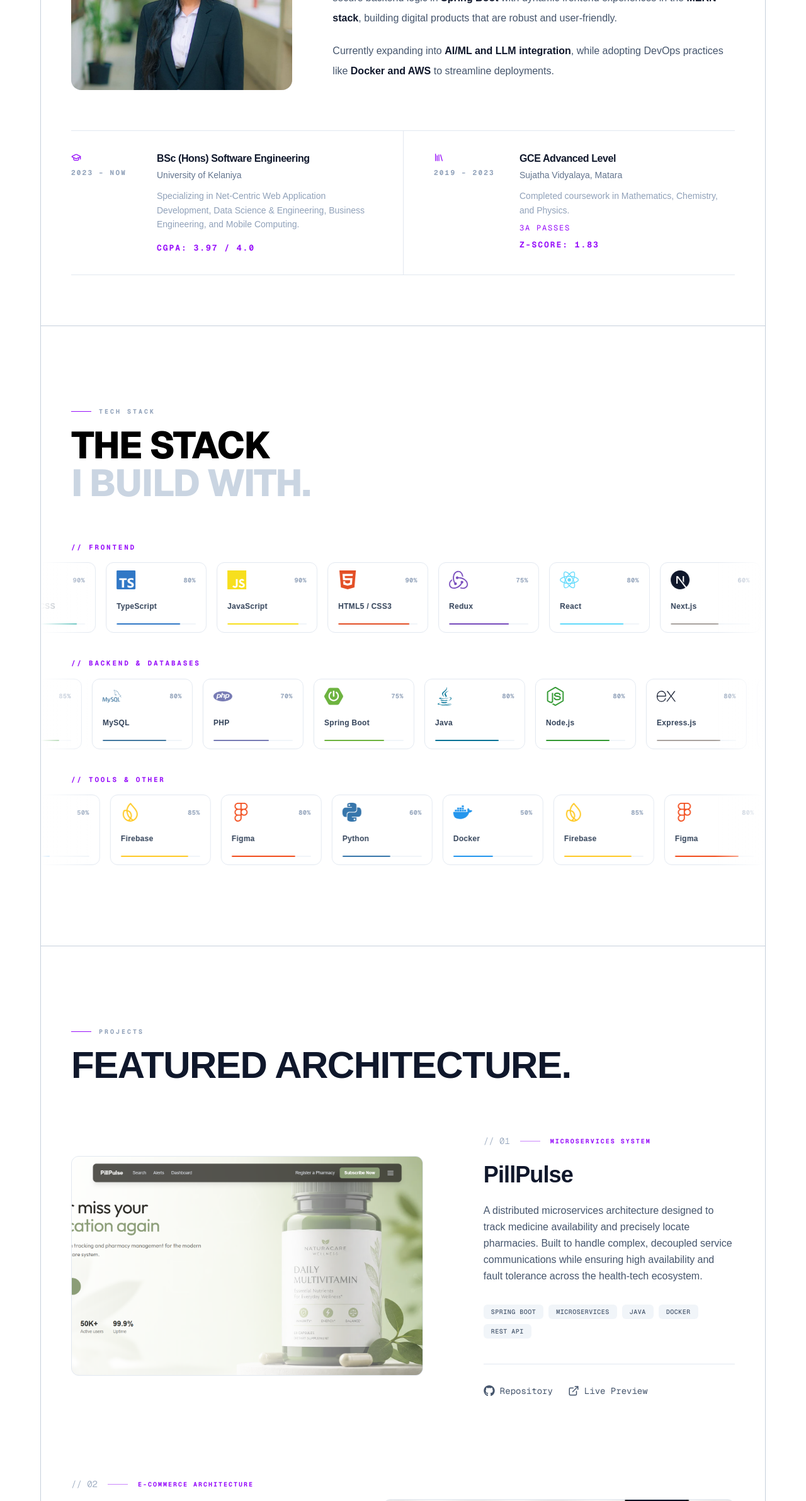
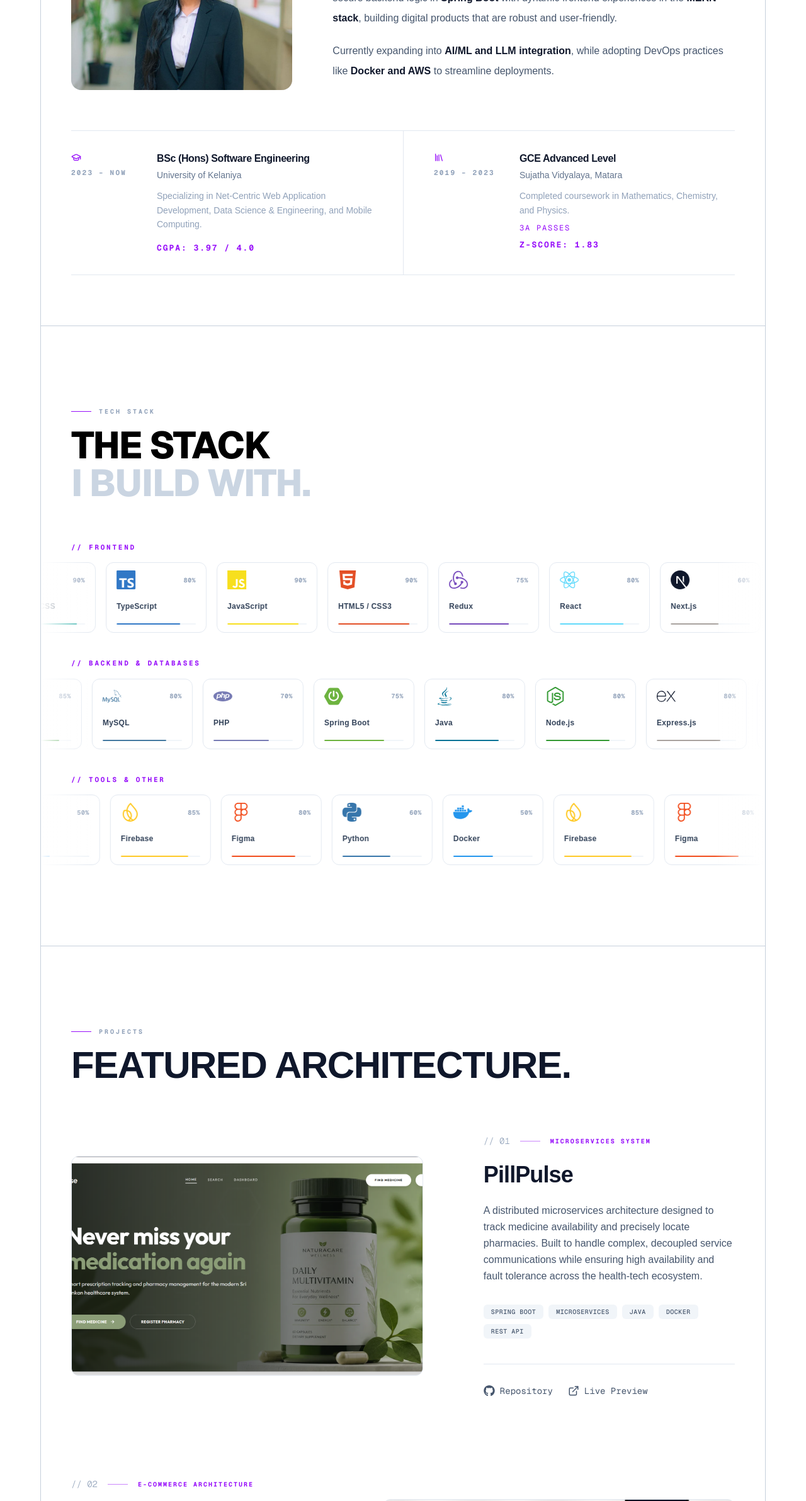
Before and after one commit to Pabodha-Wann/portfolio, a Next.js app: page / in a window 1280 px wide. Shown: the part 1025-3409 px from the top of the page at 63% size. Built offline with nearby package versions, Linux system fonts and the light colour scheme; no server answers.

Commit message:
fix: update projects section

```diff
--- a/components/About.tsx
+++ b/components/About.tsx
@@ -111,7 +111,7 @@ const About = () => {
               University of Kelaniya
             </p>
             <p className="mt-2 text-sm leading-relaxed text-slate-400 dark:text-slate-600">
-              Specializing in Net-Centric Web Application Development, Data Science &amp; Engineering, Business Engineering, and Mobile Computing.
+              Specializing in Net-Centric Web Application Development, Data Science &amp; Engineering, and Mobile Computing.
             </p>
             <span className="mt-3 font-mono text-[13px] font-bold tracking-[0.15em] text-purple-600 uppercase">
               CGPA: 3.97 / 4.0
--- a/components/Projects.tsx
+++ b/components/Projects.tsx
@@ -14,7 +14,7 @@ const projects = [
     techStack: ["Spring Boot", "Microservices", "Java", "Docker", "REST API"],
     githubUrl: "https://github.com/Pabodha-Wann/pillpulse",
     liveUrl: "#",
-    image: "/pillpulse.png"
+    image: "/pillpulse3.png"
   },
   {
     id: "02",
```
Also changed, not shown: public/pillpulse3.png (added).
